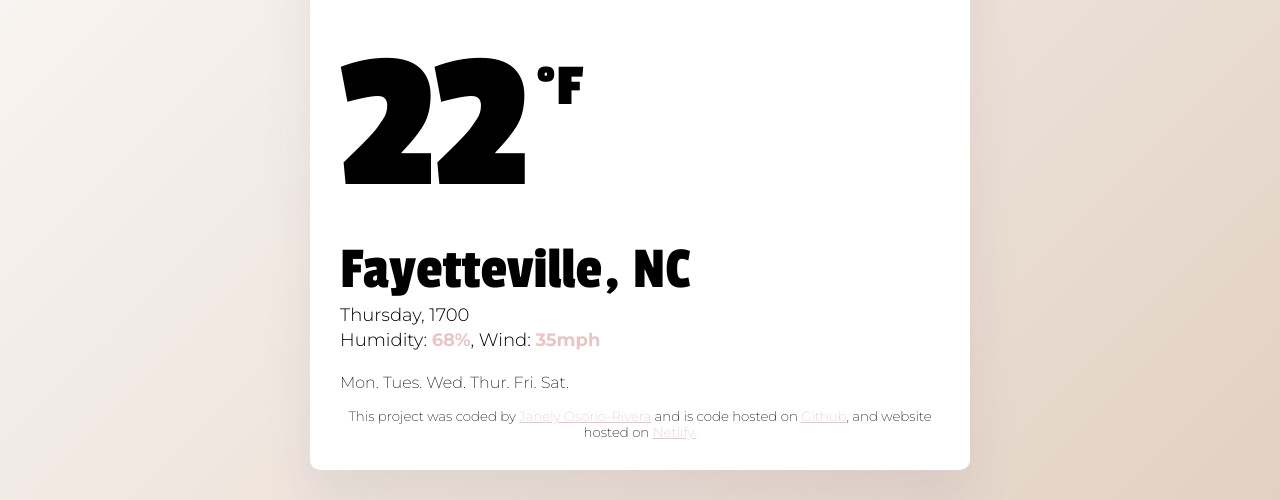
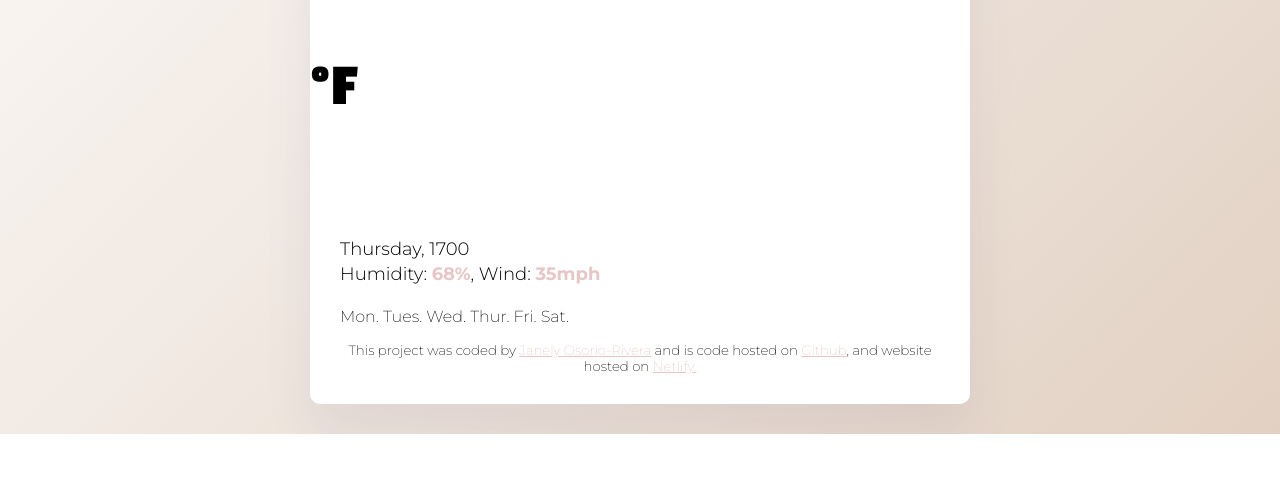
Before and after one commit to riveraborgesj/My-Vanilla-Project, a plain HTML site: page index.html in a window 1280 px wide. Shown: the part 421-921 px from the top of the page. After the commit the page ends 855 px from the top, so only its background shows below. Drawn offline with nearby package versions, Linux system fonts and the light colour scheme; no server answers.

Commit message:
made Raleigh the default searched city upon refreshing site

```diff
--- a/index.html
+++ b/index.html
@@ -44,12 +44,12 @@
       </header>
       <div class="temp-element">
         <h1 class="passion-one-bold">
-          <span class="temp" id="temp-display">22</span>
+          <span class="temp" id="temp-display"></span>
           <span class="temp-unit">°F</span>
         </h1>
       </div>
       <div>
-        <h2 class="passion-one-regular" id="city">Fayetteville, NC</h2>
+        <h2 class="passion-one-regular" id="city"></h2>
         <p class="date-time">
           Thursday, 1700
           <br />
--- a/index.js
+++ b/index.js
@@ -23,3 +23,5 @@ function handleSearchSubmit(event) {
 
 let searchFormElement = document.querySelector("#search-form");
 searchFormElement.addEventListener("submit", handleSearchSubmit);
+
+searchCity("Raleigh");
```
